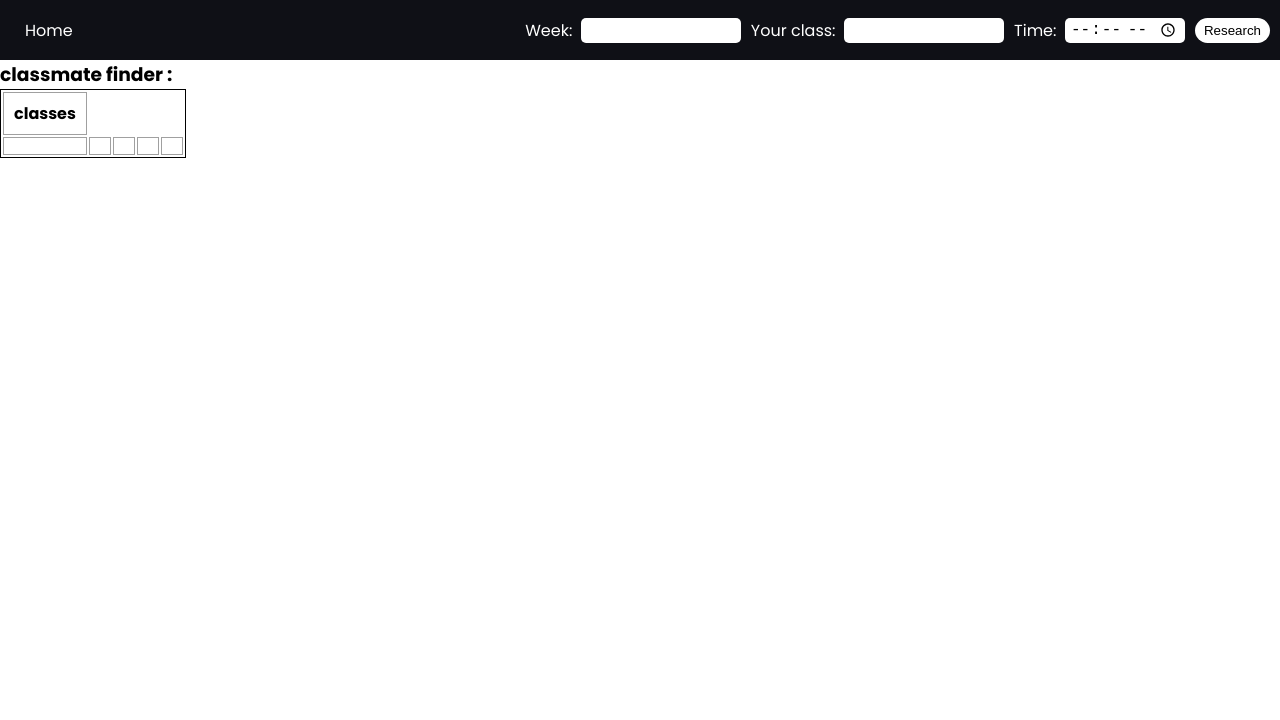
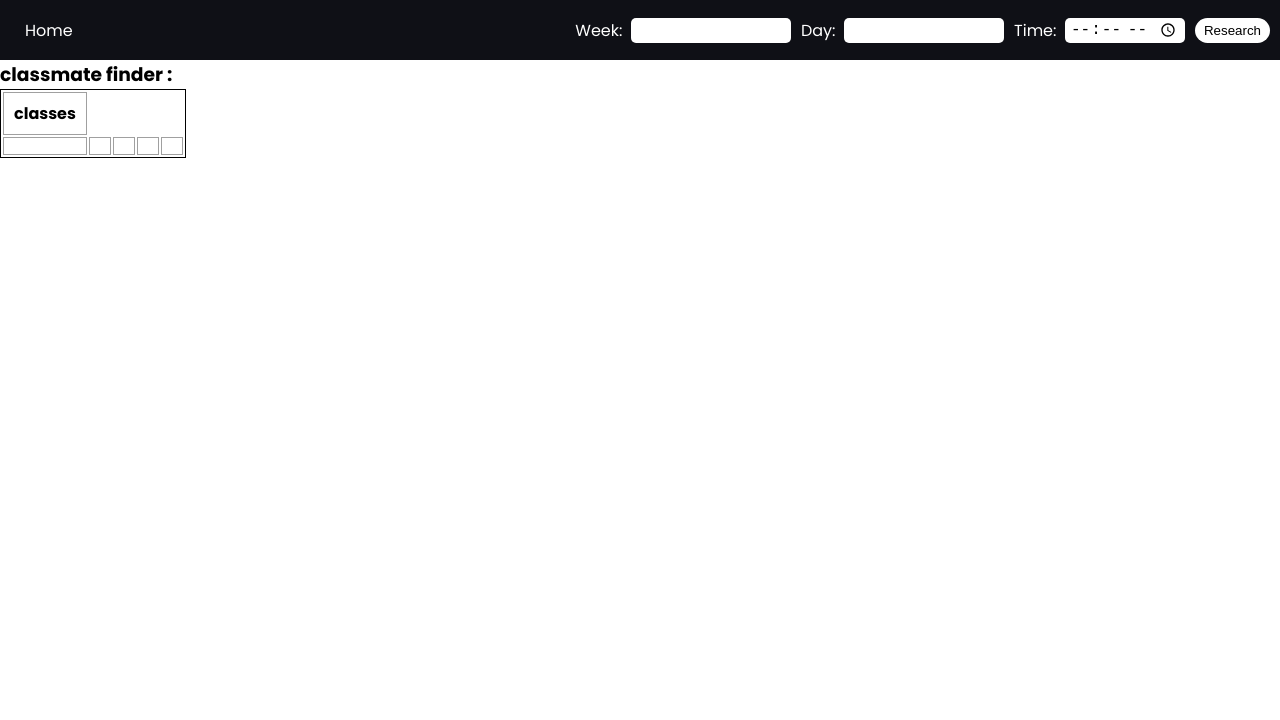
Before and after one commit to IvnoGood/ClassWebsite, a website with bundled scripts: page public/index.html in a window 1280 px wide. Shown: the top 720 px of the page. Built offline with nearby package versions, Linux system fonts and the light colour scheme.

Commit message:
Changed Your class title to day

```diff
--- a/public/index.html
+++ b/public/index.html
@@ -52,7 +52,7 @@
                     <option value="Week B">
                 </datalist>
 
-                <p style="color: white;">Your class: &nbsp;</p>
+                <p style="color: white;">Day: &nbsp;</p>
                 <input list="day-list" name="day" id="day" type="">
                 <datalist id="day-list">
                     <option value="Monday">
```
